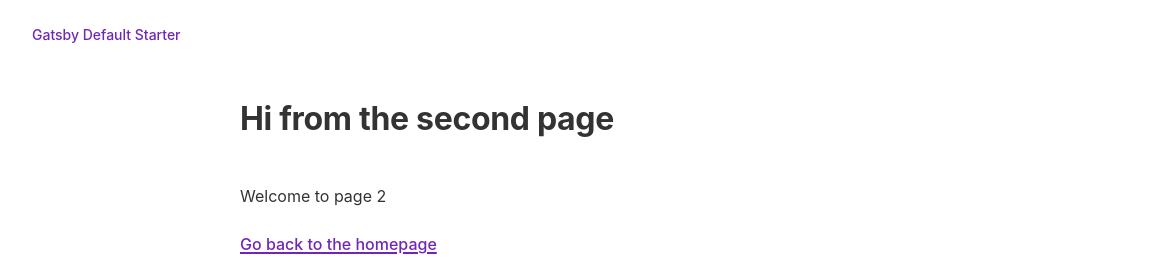
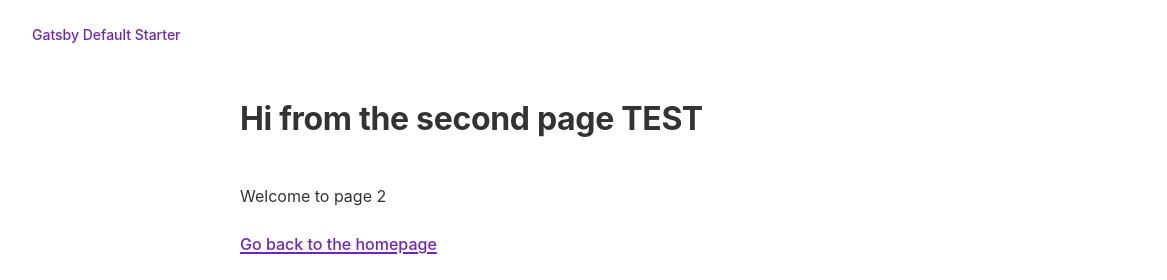
Before and after one commit to meddaoud/gatsby-starter-default, a Gatsby site: page /page-2 in a window 1280 px wide. Shown: the top 280 px of the page, 0-1167 px from the left. Built offline with nearby package versions, Linux system fonts and the light colour scheme; Gatsby itself is replaced by a stand-in of ours.

Commit message:
Update page-2.js

```diff
--- a/src/pages/page-2.js
+++ b/src/pages/page-2.js
@@ -7,7 +7,7 @@
 const SecondPage = () => (
   <Layout>
     <Seo title="Page two" />
-    <h1>Hi from the second page</h1>
+    <h1>Hi from the second page TEST</h1>
     <p>Welcome to page 2</p>
     <Link to="/">Go back to the homepage</Link>
   </Layout>
```
